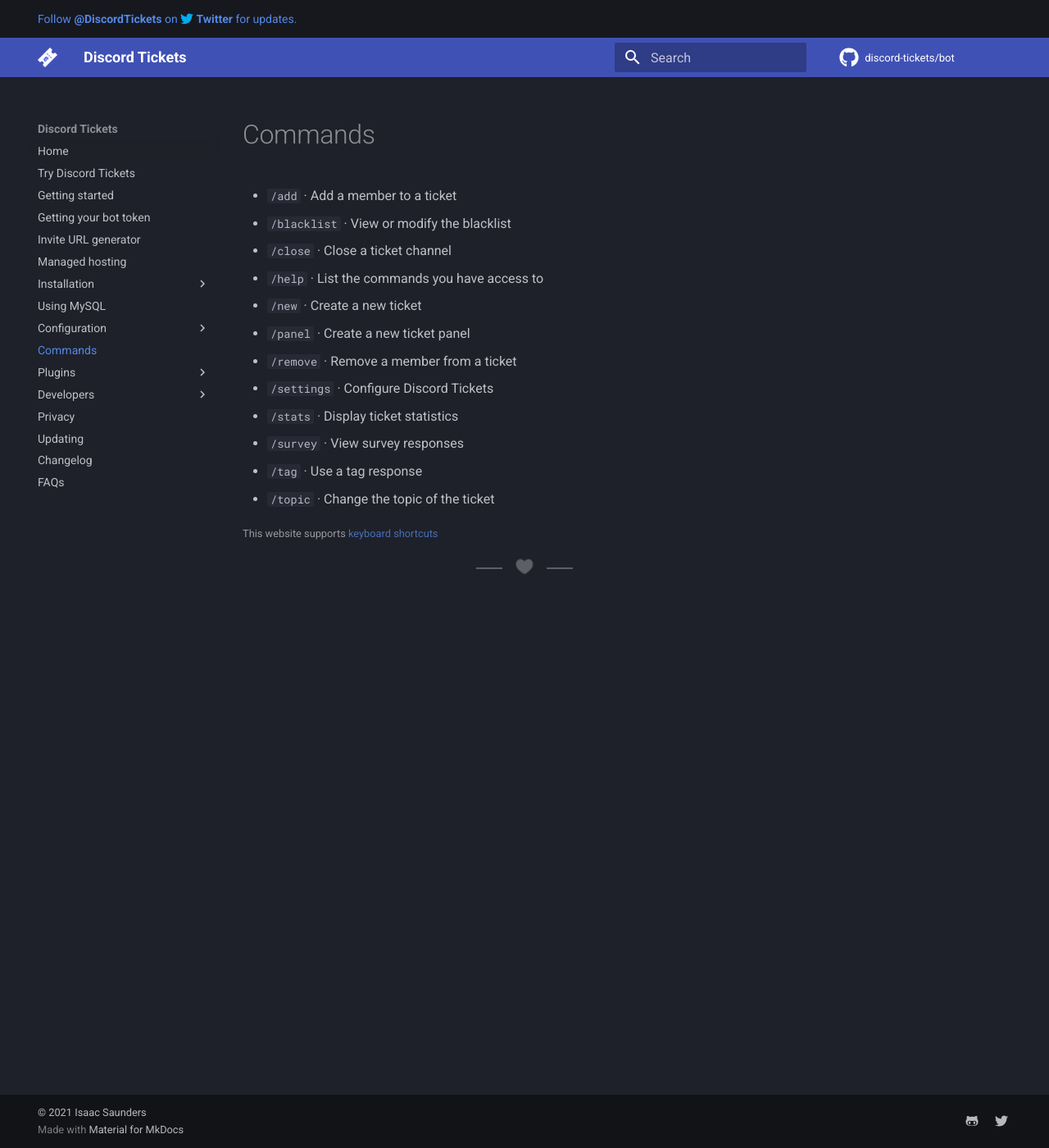
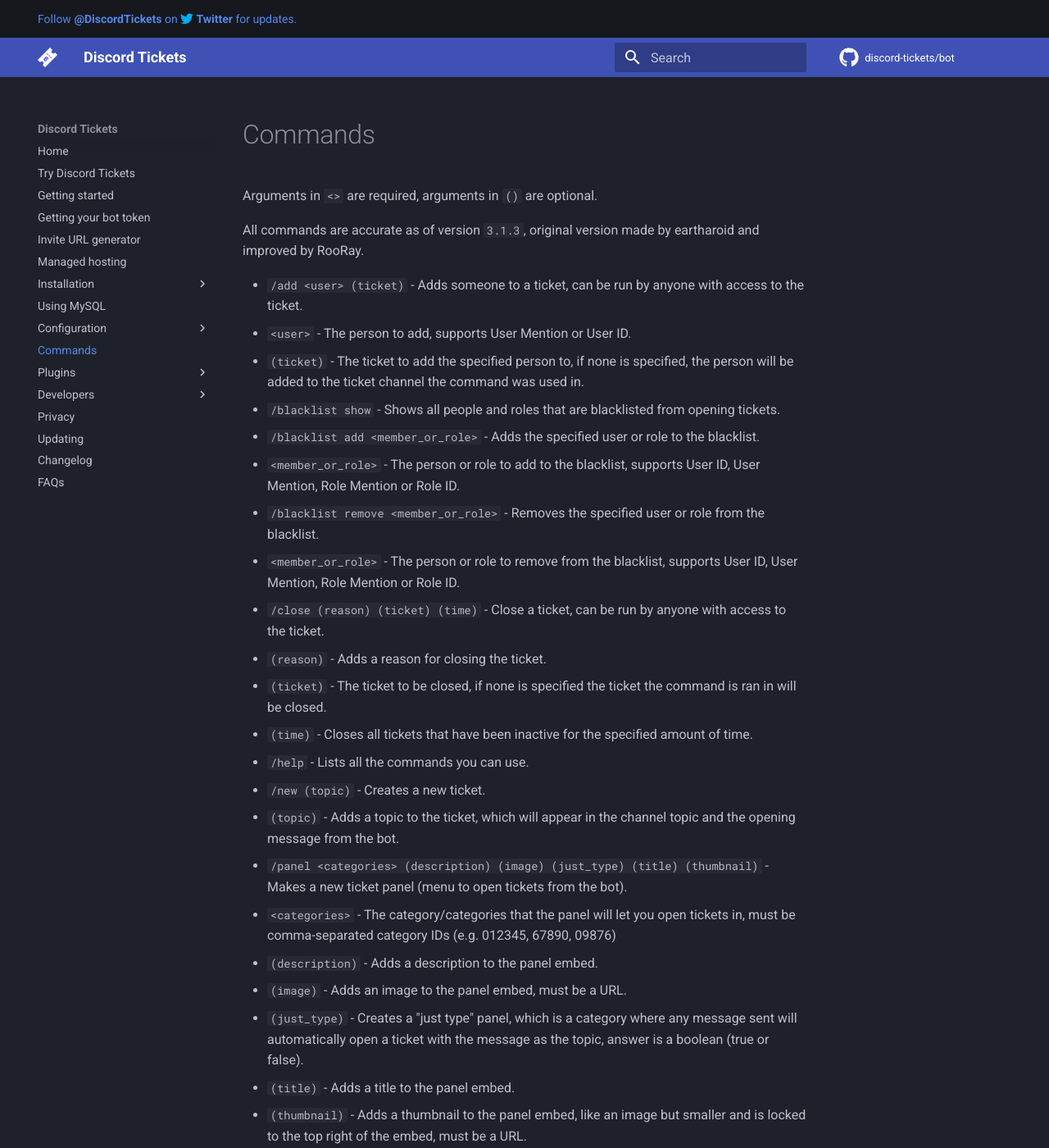
Before and after one commit to discord-tickets/docs, an MkDocs documentation site: the page built from docs/commands.md, in a window 1280 px wide and 1400 px high. Shown: the whole window at 82% size. Built offline with MkDocs 1.6.1 and Material for MkDocs 9.7.7, drawn with Linux system fonts in a browser that asks for light colours; comment, search, counter and statistics services are not loaded; some of the changed text lies outside the part shown.

Commit message:
Update commands.md

```diff
--- a/docs/commands.md
+++ b/docs/commands.md
@@ -1,17 +1,66 @@
 # Commands
 
-- `/add` · Add a member to a ticket
-- `/blacklist` · View or modify the blacklist
-- `/close` · Close a ticket channel
-- `/help` · List the commands you have access to
-- `/new` · Create a new ticket
-- `/panel` · Create a new ticket panel
-- `/remove` · Remove a member from a ticket
-- `/settings` · Configure Discord Tickets
-- `/stats` · Display ticket statistics
-- `/survey` · View survey responses
-- `/tag` · Use a tag response
-- `/topic` · Change the topic of the ticket
+Arguments in `<>` are required, arguments in `()` are optional.
+
+All commands are accurate as of version `3.1.3`, original version made by eartharoid and improved by RooRay.
+
+- `/add <user> (ticket)` - Adds someone to a ticket, can be run by anyone with access to the ticket.
+  - `<user>` - The person to add, supports User Mention or User ID.
+  - `(ticket)` - The ticket to add the specified person to, if none is specified, the person will be added to the ticket channel the command was used in.
+- `/blacklist show` - Shows all people and roles that are blacklisted from opening tickets.
+- `/blacklist add <member_or_role>` - Adds the specified user or role to the blacklist.
+  - `<member_or_role>` - The person or role to add to the blacklist, supports User ID, User Mention, Role Mention or Role ID.
+- `/blacklist remove <member_or_role>` - Removes the specified user or role from the blacklist.
+  - `<member_or_role>` - The person or role to remove from the blacklist, supports User ID, User Mention, Role Mention or Role ID.
+- `/close (reason) (ticket) (time)` - Close a ticket, can be run by anyone with access to the ticket.
+  - `(reason)` - Adds a reason for closing the ticket.
+  - `(ticket)` - The ticket to be closed, if none is specified the ticket the command is ran in will be closed.
+  - `(time)` - Closes all tickets that have been inactive for the specified amount of time.
+- `/help` - Lists all the commands you can use.
+- `/new (topic)` - Creates a new ticket.
+  - `(topic)` - Adds a topic to the ticket, which will appear in the channel topic and the opening message from the bot.
+- `/panel <categories> (description) (image) (just_type) (title) (thumbnail)` - Makes a new ticket panel (menu to open tickets from the bot).
+  - `<categories>` - The category/categories that the panel will let you open tickets in, must be comma-separated category IDs (e.g. 012345, 67890, 09876)
+  - `(description)` - Adds a description to the panel embed.
+  - `(image)` - Adds an image to the panel embed, must be a URL.
+  - `(just_type)` - Creates a "just type" panel, which is a category where any message sent will automatically open a ticket with the message as the topic, answer is a boolean (true or false).
+  - `(title)` - Adds a title to the panel embed.
+  - `(thumbnail)` - Adds a thumbnail to the panel embed, like an image but smaller and is locked to the top right of the embed, must be a URL.
+- `/remove <member>` - Removes a member from the ticket the command is ran in.
+  - `<member>` - The member to remove from the ticket, can be a User Mention or User ID.
+- `/settings set (close_button) (colour) (error_colour) (footer) (locale) (log_messages) (success_colour)` - Sets bot-wide settings
+  - `(close_button)` - Whether or not the bot has a close button on the opening message, answer is a boolean (true or false).
+  - `(colour)` - The colour the bot will use on the side of all non-error or success-related embeds.
+  - `(error_colour)` - The colour the bot will use on the side of the embed when an error occurs.
+  - `(footer)` - The footer that will appear in all of the bots' messages
+  - `(locale)` - The language the bot will use, options are all locale options in the `src/locales` folder.
+  - `(log_messages)` - Whether or not the bot will log messages, answer is a boolean (true or false).
+  - `(success_colour)` - The colour the bot will use on the side of the embed when a command is successfully executed.
+- `/settings categories list` - Lists all categories with their category IDs.
+- `/settings categories create <name> <roles>` - Creates a category with the specified name and roles as staff.
+  - `<name>` - The name of the category created.
+  - `<roles>` - A comma-separated list (e.g. 012345, 67890, 09876) of Role IDs that will be considered "staff" in that category (add your support/staff people here)
+- `/settings categories delete <id>` - Deletes the specified category.
+  - `<id>` - The category ID of the category you want to delete.
+- `/settings categories edit <id> (claiming) (image) (max_per_member) (name) (name_format) (opening_message) (opening_questions) (ping) (require_topic) (roles) (survey)`
+  - `<id>`- The category ID of the category you want to apply the changes to.
+  - `(claiming)` - Whether or not ticket claiming is enabled, answer is a boolean (true or false).
+  - `(image)` - An image URL to be used in the embed of the opening message sent by the bot when a ticket is opened in the category.
+  - `(max_per_member)` - How many tickets can be opened by one person in the category.
+  - `(name)` - Change the name of the category to the specified name.
+  - `(name_format)` - The naming convention used by the bot for that category (e.g. if it was called `help` the bot would name the ticket channels opened in the order `help-1`, `help-2`, `help-3` etc).
+  - `(opening_message)` - The opening message used by the bot in the embed it sends when a ticket is opened in the category.
+  - `(opening_questions)` - Questions the bot asks the ticket opener when the ticket is opened in the category.
+  - `(ping)` - A comma-separated list of role IDs for the bot to ping when a ticket is opened in the category (e.g. 012345, 67890, 09876).
+  - `(require_topic)` - Require all tickets that get opened to have a topic, answer is a boolean (true or false).
+  - `(roles)` A comma-separated list of "staff" role IDs (add support/staff roles (e.g 012345, 67890, 09876)).
+  - `(survey)` - The survey the bot sends the ticket opener after the ticket is closed.
+- `/stats` - Displays ticket stats (number of tickets opened, average response time and number of messages).
+- `/survey <survey>` - View responses of the specified survey.
+  - `<survey>` - The name of the survey to view the responses of.
+- `/tag` - Use a tag response (basically a premade reply).
+- `/topic <new_topic>` - Change the topic of the ticket.
+  - `<new_topic>` - The topic that the ticket will be changed to.
 
 <!-- do not delete -->
 --8<-- "includes/terms.md"
```
